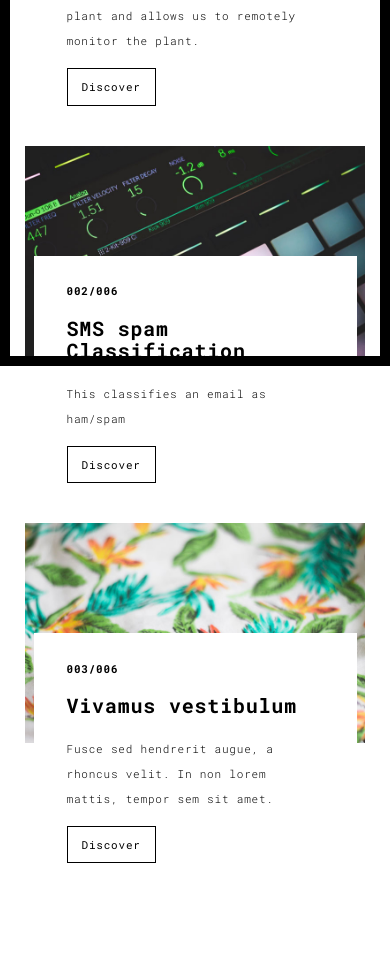
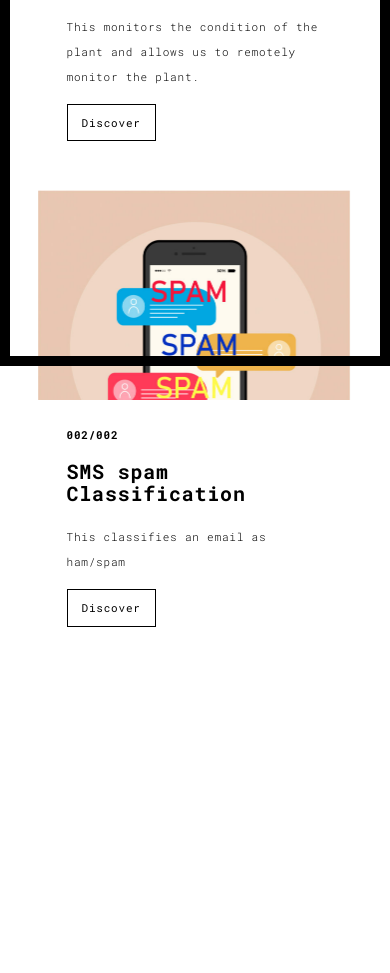
Before and after one commit to Stefani-Jeyaseelan/Portfolio, a Flask app: page /works.html in a window 390 px wide. Shown: the part 478-1451 px from the top of the page. After the commit the page ends 1105 px from the top, so only its background shows below. Run offline with Flask 3, Linux system fonts and the light colour scheme; some libraries are stand-ins or nearby versions.

Commit message:
Updated code

```diff
--- a/templates/index.html
+++ b/templates/index.html
@@ -12,7 +12,7 @@
   <meta name="msapplication-tap-highlight" content="no">
 
   <link rel="apple-touch-icon" sizes="180x180" href="./static/assets/apple-icon-180x180.png">
-  <link href="./static/assets/favicon.ico" rel="icon">
+  <link href="./static/assets/medal.ico" rel="icon">
 
   <title>Title page</title>
 
@@ -48,7 +48,7 @@
   </nav>
 </header>
 <!-- Add your site or app content here -->
-  <div class="hero-full-container background-image-container white-text-container" style="background-image: url('./static/assets/images/space.jpg')">
+  <div class="hero-full-container background-image-container white-text-container" style="background-image: url('./static/assets/images/home.jpg')">
     <div class="container">
       <div class="row">
         <div class="col-xs-12">
@@ -58,7 +58,7 @@
                 <span id="typed-strings">
                   <span>I'm Stefani Jeyaseelan</span>
                   <span>3rd year B.Tech student</span>
-                  <span>Studying in VIT</span>
+                  <span>Studying in VIT Chennai</span>
                 </span>
                 <span id="typed"></span>
               </h1>
--- a/templates/works.html
+++ b/templates/works.html
@@ -70,10 +70,10 @@
                     <div class="col-sm-4">
 
                       <a href="./work.html" title="" class="black-image-project-hover">
-                        <img src="./static/assets/images/work01-hover.jpg" alt="" class="img-responsive">
+                        <img src="./static/assets/images/plant.jpg" alt="" class="img-responsive">
                       </a>
                       <div class="card-container card-container-lg">
-                        <h4>001/006</h4>
+                        <h4>001/002</h4>
                         <h3>Plant Monitoring System</h3>
                         <p>This monitors the condition of the plant and allows us to remotely monitor the plant. </p>
                         <a href="./work.html" title="" class="btn btn-default">Discover</a>
@@ -81,26 +81,16 @@
                     </div>
                     <div class="col-sm-4">
                       <a href="./work.html" title="" class="black-image-project-hover">
-                        <img src="./static/assets/images/work02-hover.jpg" alt="" class="img-responsive">
+                        <img src="./static/assets/images/smsspam.png" alt="" class="img-responsive">
                       </a>
                       <div class="card-container card-container-lg">
-                        <h4>002/006</h4>
+                        <h4>002/002</h4>
                         <h3>SMS spam Classification</h3>
                         <p>This classifies an email as ham/spam</p>
                         <a href="./work.html" title="" class="btn btn-default">Discover</a>
                       </div>
                     </div>
-                    <div class="col-sm-4">
-                      <a href="./work.html" title="" class="black-image-project-hover">
-                        <img src="./static/assets/images/work03-hover.jpg" alt="" class="img-responsive">
-                      </a>
-                      <div class="card-container card-container-lg">
-                        <h4>003/006</h4>
-                        <h3>Vivamus vestibulum</h3>
-                        <p>Fusce sed hendrerit augue, a rhoncus velit. In non lorem mattis, tempor sem sit amet.</p>
-                        <a href="./work.html" title="" class="btn btn-default">Discover</a>
-                      </div>
-                    </div>
+
 
                 </div>
                 <!--/row-->
```
Also changed, not shown: templates/about.html (+1 -10 lines), static/assets/bolt.ico (added), static/assets/images/home.jpg (added), static/assets/images/myprof.jpg (added), static/assets/images/plant.jpeg (added), static/assets/images/smsspam.png (added), static/assets/medal.ico (added), static/medal.ico (added).
